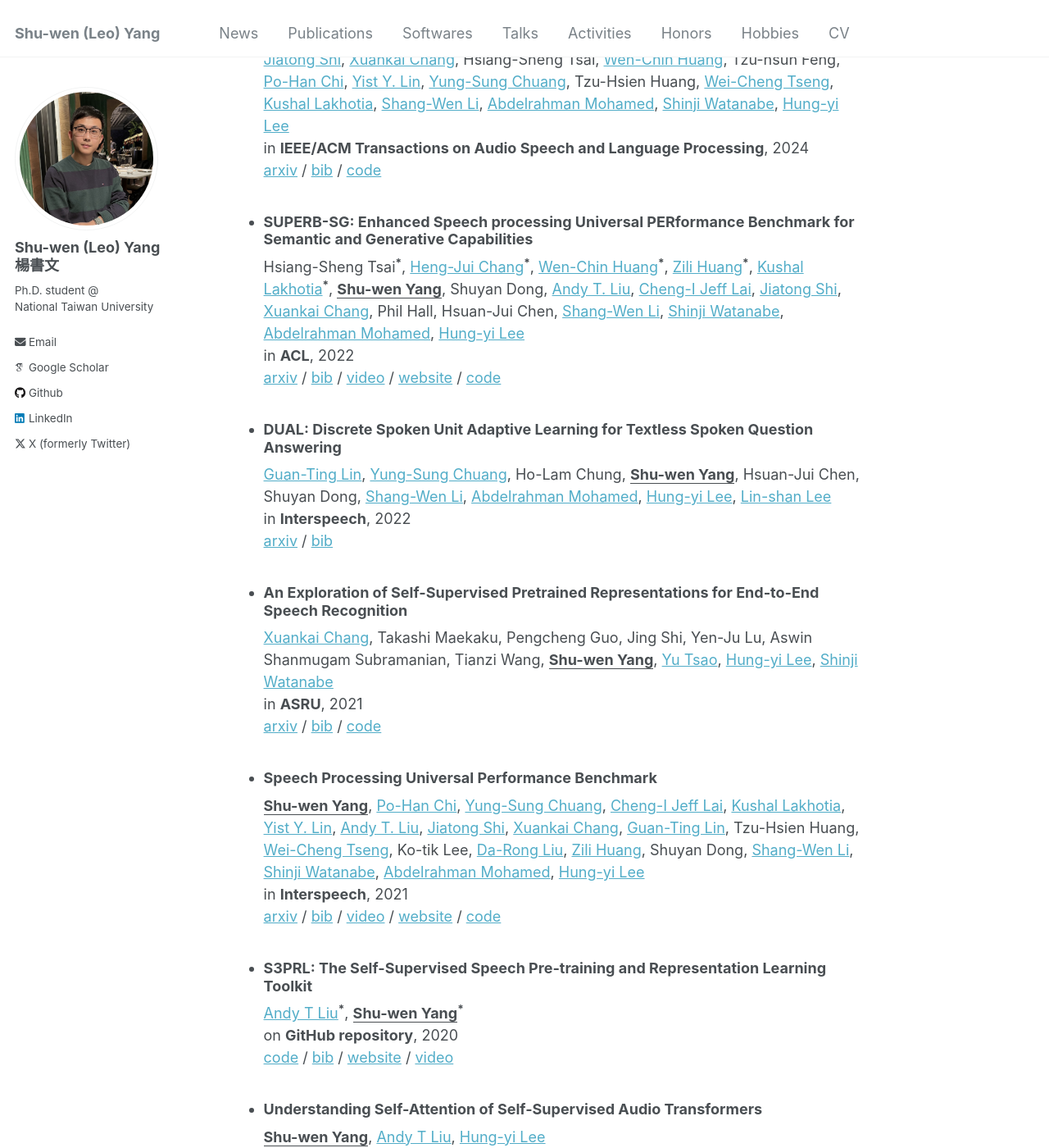
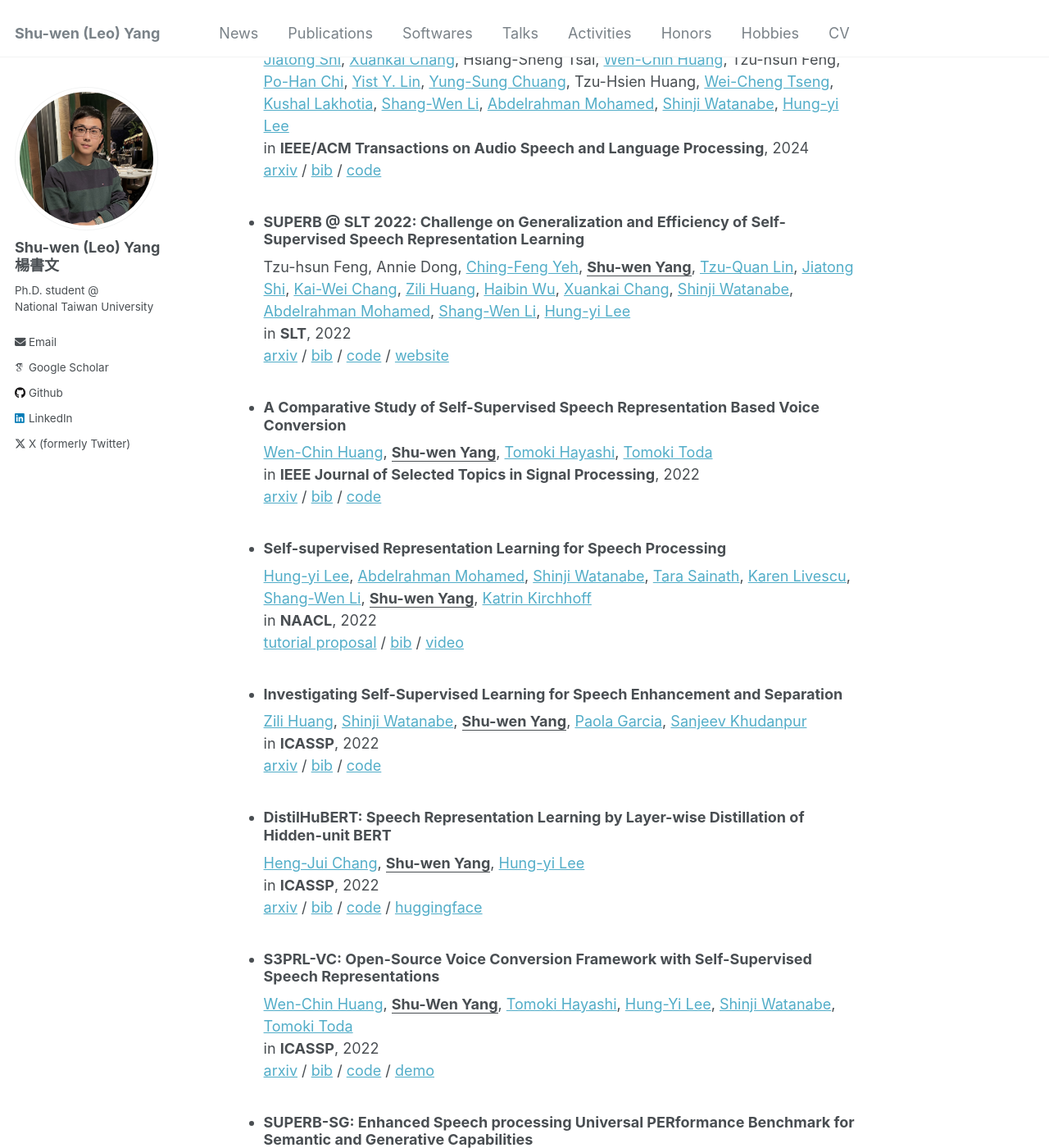
Before and after one commit to leo19941227/leo19941227.github.io, a Jekyll site: the page built from _pages/publications.md, in a window 1280 px wide and 1400 px high, scrolled down 240 px. Shown: the whole window at 82% size. Built offline with Jekyll 4.4.1, drawn with Linux system fonts in a browser that asks for light colours; some web fonts are replaced.

Commit message:
finalize publications

```diff
--- a/_pages/publications.md
+++ b/_pages/publications.md
@@ -18,7 +18,49 @@ The asterisk **<sup>*</sup>** next to the author's name indicates co-first autho
 
   **<u>Shu-wen Yang</u>**, [Heng-Jui Chang](https://people.csail.mit.edu/hengjui/), [Zili Huang](https://scholar.google.com/citations?user=iQ-S0fQAAAAJ&hl=en), [Andy T. Liu](https://andi611.github.io/), [Cheng-I Lai](https://people.csail.mit.edu/clai24/), [Haibin Wu](https://hbwu-ntu.github.io/), [Jiatong Shi](http://shijt.site/), [Xuankai Chang](https://www.xuankaic.com/), Hsiang-Sheng Tsai, [Wen-Chin Huang](https://unilight.github.io/), Tzu-hsun Feng, [Po-Han Chi](https://scholar.google.com/citations?user=SiyicoEAAAAJ&hl=zh-TW), [Yist Y. Lin](https://scholar.google.com/citations?user=0lrZq9MAAAAJ&hl=en), [Yung-Sung Chuang](https://people.csail.mit.edu/yungsung/), Tzu-Hsien Huang, [Wei-Cheng Tseng](https://scholar.google.com.tw/citations?user=-d6aNP0AAAAJ&hl=zh-TW), [Kushal Lakhotia](https://scholar.google.com/citations?user=w9W6zXUAAAAJ&hl=en), [Shang-Wen Li](https://swdanielli.github.io/), [Abdelrahman Mohamed](https://www.cs.toronto.edu/~asamir/), [Shinji Watanabe](https://sites.google.com/view/shinjiwatanabe), [Hung-yi Lee](https://speech.ee.ntu.edu.tw/~hylee/index.php)\\
   in **IEEE/ACM Transactions on Audio Speech and Language Processing**, 2024\\
-  [arxiv](https://arxiv.org/abs/2404.09385) / [bib](https://scholar.googleusercontent.com/scholar.bib?q=info:9qlEbq1pkpYJ:scholar.google.com/&output=citation&scisdr=ClE8GXHwEIvNypv8C90:AFWwaeYAAAAAZiv6E93CpXURRNTilM_jICkFP-o&scisig=AFWwaeYAAAAAZiv6E1b7dGoK3wbSaVwBbrj2KWA&scisf=4&ct=citation&cd=-1&hl=en&scfhb=1) / [code](https://github.com/s3prl/s3prl)
+  [arxiv](https://arxiv.org/abs/2207.04356) / [bib](https://scholar.googleusercontent.com/scholar.bib?q=info:EVenBgKMZs4J:scholar.google.com/&output=citation&scisdr=ClE8Ga9vEIvNypzpzHY:AFWwaeYAAAAAZizv1HYnFab7obJnBVVVVLvUUio&scisig=AFWwaeYAAAAAZizv1Af5W9w-PzWuZcHsMdr4m3s&scisf=4&ct=citation&cd=-1&hl=en&scfhb=1) / [code](https://github.com/s3prl/s3prl)
+
+
+- ### SUPERB @ SLT 2022: Challenge on Generalization and Efficiency of Self-Supervised Speech Representation Learning
+
+  Tzu-hsun Feng, Annie Dong, [Ching-Feng Yeh](https://scholar.google.com.tw/citations?hl=zh-TW&user=P7ma7pAAAAAJ&view_op=list_works&sortby=pubdate), **<u>Shu-wen Yang</u>**, [Tzu-Quan Lin](https://scholar.google.com.tw/citations?user=efKSVR8AAAAJ&hl=zh-TW), [Jiatong Shi](http://shijt.site/), [Kai-Wei Chang](https://kwchang.org/), [Zili Huang](https://scholar.google.com/citations?user=iQ-S0fQAAAAJ&hl=en), [Haibin Wu](https://hbwu-ntu.github.io/), [Xuankai Chang](https://www.xuankaic.com/), [Shinji Watanabe](https://sites.google.com/view/shinjiwatanabe), [Abdelrahman Mohamed](https://www.cs.toronto.edu/~asamir/), [Shang-Wen Li](https://swdanielli.github.io/), [Hung-yi Lee](https://speech.ee.ntu.edu.tw/~hylee/index.php)\\
+  in **SLT**, 2022\\
+  [arxiv](https://arxiv.org/abs/2210.08634) / [bib](https://scholar.googleusercontent.com/scholar.bib?q=info:sQNJEF06Uw4J:scholar.google.com/&output=citation&scisdr=ClE8Ga9vEIvNypz3CS0:AFWwaeYAAAAAZizxES3wyV4m0GYsRzQTeXNCgvo&scisig=AFWwaeYAAAAAZizxEUIA2XD2hYUruxh0EMTWNnE&scisf=4&ct=citation&cd=-1&hl=en&scfhb=1) / [code](https://github.com/B06901052/DeepSpeed/tree/superb-challenge) / [website](https://www.slt2022.org/challenge-sessions.php)
+
+
+- ### A Comparative Study of Self-Supervised Speech Representation Based Voice Conversion
+
+  [Wen-Chin Huang](https://unilight.github.io/), **<u>Shu-wen Yang</u>**, [Tomoki Hayashi](https://kan-bayashi.github.io/), [Tomoki Toda](https://sites.google.com/site/tomokitoda/home_eng)\\
+  in **IEEE Journal of Selected Topics in Signal Processing**, 2022\\
+  [arxiv](https://arxiv.org/abs/2203.07960) / [bib](https://scholar.googleusercontent.com/scholar.bib?q=info:ILPPMJIDtK4J:scholar.google.com/&output=citation&scisdr=ClE8Ga9vEI-AvYXrLzo:AFWwaeYAAAAAZiztNzp8jaJzVlKzIFsZ1mrQuq4&scisig=AFWwaeYAAAAAZiztN5UKTKRoUHQKue_VzEMFdmk&scisf=4&ct=citation&cd=-1&hl=zh-TW) / [code](https://github.com/unilight/s3prl-vc)
+
+
+- ### Self-supervised Representation Learning for Speech Processing
+
+  [Hung-yi Lee](https://speech.ee.ntu.edu.tw/~hylee/index.php), [Abdelrahman Mohamed](https://www.cs.toronto.edu/~asamir/), [Shinji Watanabe](https://sites.google.com/view/shinjiwatanabe), [Tara Sainath](https://sites.google.com/site/tsainath/), [Karen Livescu](https://home.ttic.edu/~klivescu/), [Shang-Wen Li](https://swdanielli.github.io/), **<u>Shu-wen Yang</u>**, [Katrin Kirchhoff](https://www.amazon.science/author/katrin-kirchhoff)\\
+  in **NAACL**, 2022\\
+  [tutorial proposal](https://aclanthology.org/2022.naacl-tutorials.2/) / [bib](https://scholar.googleusercontent.com/scholar.bib?q=info:cSZtjOXjk5wJ:scholar.google.com/&output=citation&scisdr=ClE8Ga9vEIvNypzo-to:AFWwaeYAAAAAZizu4trktbG9yfkLd9chzCE6_eU&scisig=AFWwaeYAAAAAZizu4pA-PKJbFMNIC7rAPgzXuRw&scisf=4&ct=citation&cd=-1&hl=en&scfhb=1) / [video](https://www.youtube.com/watch?v=22IE8swBEbQ&list=PLmBa5a9Ne6fU-1H0EIFjoUJSjSmB1RcSx)
+
+
+- ### Investigating Self-Supervised Learning for Speech Enhancement and Separation
+
+  [Zili Huang](https://scholar.google.com/citations?user=iQ-S0fQAAAAJ&hl=en), [Shinji Watanabe](https://sites.google.com/view/shinjiwatanabe), **<u>Shu-wen Yang</u>**, [Paola Garcia](https://scholar.google.com/citations?user=fAXgPckAAAAJ&hl=en), [Sanjeev Khudanpur](https://engineering.jhu.edu/faculty/sanjeev-khudanpur/)\\
+  in **ICASSP**, 2022\\
+  [arxiv](https://arxiv.org/abs/2203.07960) / [bib](https://scholar.googleusercontent.com/scholar.bib?q=info:ILPPMJIDtK4J:scholar.google.com/&output=citation&scisdr=ClE8Ga9vEI-AvYXrLzo:AFWwaeYAAAAAZiztNzp8jaJzVlKzIFsZ1mrQuq4&scisig=AFWwaeYAAAAAZiztN5UKTKRoUHQKue_VzEMFdmk&scisf=4&ct=citation&cd=-1&hl=zh-TW) / [code](https://github.com/s3prl/s3prl)
+
+
+- ### DistilHuBERT: Speech Representation Learning by Layer-wise Distillation of Hidden-unit BERT
+
+  [Heng-Jui Chang](https://people.csail.mit.edu/hengjui/), **<u>Shu-wen Yang</u>**, [Hung-yi Lee](https://speech.ee.ntu.edu.tw/~hylee/index.php)\\
+  in **ICASSP**, 2022\\
+  [arxiv](https://arxiv.org/abs/2110.01900) / [bib](https://scholar.googleusercontent.com/scholar.bib?q=info:o3YRIWshZbwJ:scholar.google.com/&output=citation&scisdr=ClE8Ga9vEI-AvYXqGp8:AFWwaeYAAAAAZizsAp8eYI6iCi-Dijs3wkSzQac&scisig=AFWwaeYAAAAAZizsAjoWshp4wu5eMPz_pfRjgNY&scisf=4&ct=citation&cd=-1&hl=zh-TW) / [code](https://github.com/s3prl/s3prl) / [huggingface](https://huggingface.co/ntu-spml/distilhubert)
+
+
+- ### S3PRL-VC: Open-Source Voice Conversion Framework with Self-Supervised Speech Representations
+
+  [Wen-Chin Huang](https://unilight.github.io/), **<u>Shu-Wen Yang</u>**, [Tomoki Hayashi](https://kan-bayashi.github.io/), [Hung-Yi Lee](https://speech.ee.ntu.edu.tw/~hylee/index.php), [Shinji Watanabe](https://sites.google.com/view/shinjiwatanabe), [Tomoki Toda](https://sites.google.com/site/tomokitoda/home_eng)\\
+  in **ICASSP**, 2022\\
+  [arxiv](https://arxiv.org/abs/2110.06280) / [bib](https://scholar.googleusercontent.com/scholar.bib?q=info:069OXCu4enQJ:scholar.google.com/&output=citation&scisdr=ClE8Ga9vEI-AvYXtBUs:AFWwaeYAAAAAZizrHUvG3-ssJSr0BnET9X7uFw4&scisig=AFWwaeYAAAAAZizrHW97Y-n92EdEfQHIQHan0KM&scisf=4&ct=citation&cd=-1&hl=zh-TW) / [code](https://github.com/unilight/s3prl-vc) / [demo](https://huggingface.co/spaces/unilight/s3prl-vc-vcc2020)
 
 
 - ### SUPERB-SG: Enhanced Speech processing Universal PERformance Benchmark for Semantic and Generative Capabilities
```
